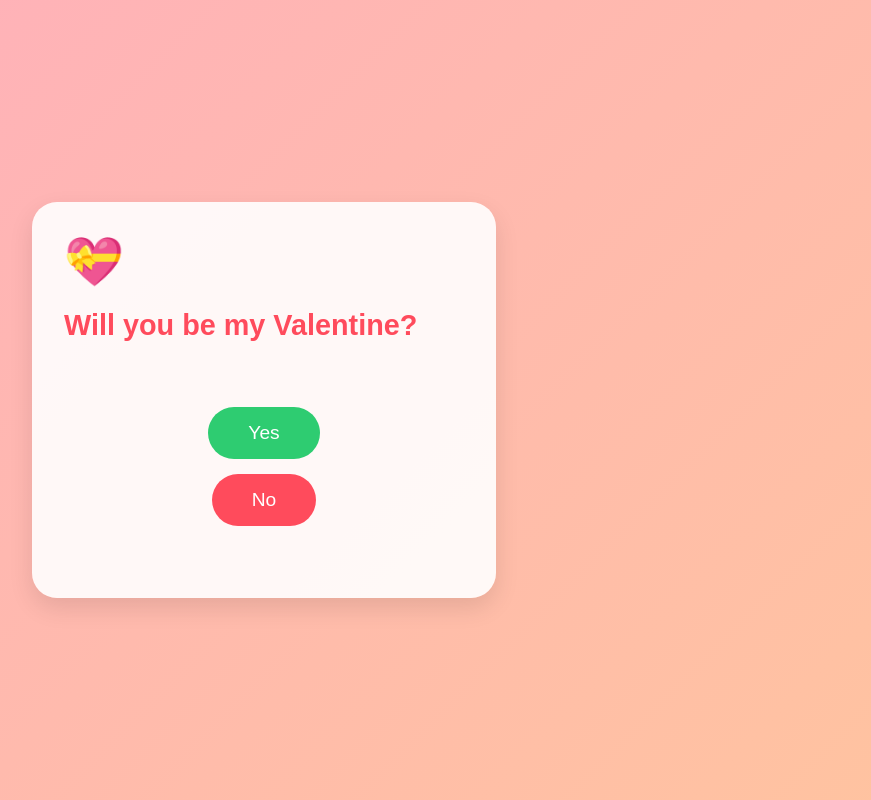
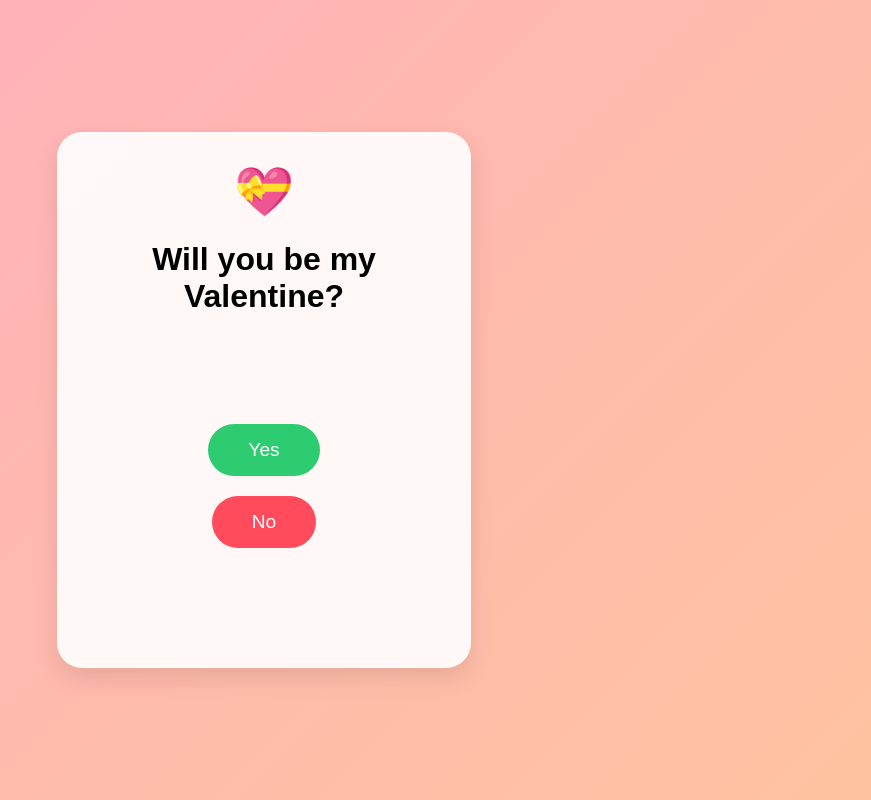
Before and after one commit to dopamaxx/tia-kopi, a plain HTML site: page index.html in a window 1280 px wide. Shown: the whole page, without its empty margins (376-1247 px from the left). Drawn offline with Linux system fonts and the light colour scheme.

Commit message:
index.html

```diff
--- a/index.html
+++ b/index.html
@@ -20,18 +20,8 @@
             min-height: 100vh;
             background: linear-gradient(135deg, var(--primary-pink), var(--deep-pink));
             font-family: 'Arial', sans-serif;
-            overflow: hidden; /* Prevents scrollbars when button moves */
+            overflow: hidden;
             touch-action: manipulation;
-        }
-
-        #balloon-container {
-            position: fixed;
-            top: 0;
-            left: 0;
-            width: 100%;
-            height: 100%;
-            pointer-events: none;
-            z-index: 1;
         }
 
         .container {
@@ -41,23 +31,18 @@
             box-shadow: 0 10px 25px rgba(0,0,0,0.1);
             z-index: 10;
             width: 85%;
-            max-width: 400px;
-            position: relative;
-        }
-
-        h1 {
-            color: var(--heart-red);
-            font-size: 1.8rem;
-            margin-bottom: 1.5rem;
+            max-width: 350px;
+            text-align: center;
         }
 
         .buttons {
             display: flex;
-            flex-direction: column; /* Stacked for mobile accessibility */
+            flex-direction: column;
+            align-items: center;
             justify-content: center;
-            align-items: center;
-            gap: 15px;
-            min-height: 200px;
+            gap: 20px;
+            margin-top: 20px;
+            min-height: 300px; /* Space for buttons to move */
         }
 
         #yesBtn {
@@ -68,9 +53,8 @@
             font-size: 1.2rem;
             border-radius: 50px;
             cursor: pointer;
-            transition: transform 0.2s;
-            z-index: 20;
-            width: auto;
+            z-index: 5; /* Lower than No button to prevent accidental clicks */
+            transition: all 0.2s ease;
         }
 
         #noBtn {
@@ -82,51 +66,29 @@
             border-radius: 50px;
             cursor: pointer;
             position: relative;
-            z-index: 15;
-            transition: all 0.2s ease;
+            z-index: 100; /* Always on top */
+            transition: transform 0.1s ease;
         }
 
-        /* Floating Balloon Animation */
-        .balloon {
-            position: absolute;
-            bottom: -100px;
-            animation: float up 7s infinite linear;
-            opacity: 0.8;
-        }
-
-        @keyframes up {
-            0% { transform: translateY(0) rotate(0deg); }
-            100% { transform: translateY(-120vh) rotate(20deg); }
-        }
-
-        #celebration {
-            display: none;
-        }
-
-        .heart-icon {
-            font-size: 3rem;
-            margin-bottom: 10px;
-            display: block;
-        }
+        #celebration { display: none; }
+        .heart-icon { font-size: 3rem; }
     </style>
 </head>
 <body>
 
-    <div id="balloon-container"></div>
-
-    <div class="container" id="main-card">
+    <div class="container">
         <div id="question-section">
             <span class="heart-icon">💝</span>
             <h1>Will you be my Valentine?</h1>
             <div class="buttons">
                 <button id="yesBtn" onclick="celebrate()">Yes</button>
-                <button id="noBtn" onmouseover="moveButton()" ontouchstart="moveButton()">No</button>
+                <button id="noBtn" onmouseover="moveButton()" ontouchstart="handleTouch(event)">No</button>
             </div>
         </div>
 
         <div id="celebration">
             <span class="heart-icon">💖</span>
-            <h1>I Knew You'd Say Yes!</h1>
+            <h1>Yay! Best decision!</h1>
             <p>I love you! 🥰</p>
         </div>
     </div>
@@ -134,38 +96,27 @@
     <script>
         let yesSize = 1.2;
 
-        function createBalloons() {
-            const container = document.getElementById('balloon-container');
-            const emojis = ['🎈', '❤️', '🌸', '✨'];
-            for (let i = 0; i < 15; i++) {
-                const b = document.createElement('div');
-                b.className = 'balloon';
-                b.textContent = emojis[Math.floor(Math.random() * emojis.length)];
-                b.style.left = Math.random() * 100 + 'vw';
-                b.style.fontSize = (Math.random() * 20 + 20) + 'px';
-                b.style.animationDelay = (Math.random() * 5) + 's';
-                container.appendChild(b);
-            }
+        function handleTouch(e) {
+            e.preventDefault(); // Prevents the actual "click" from happening
+            moveButton();
         }
 
         function moveButton() {
             const noBtn = document.getElementById('noBtn');
             const yesBtn = document.getElementById('yesBtn');
 
-            // Move the "No" button
-            // We use fixed positioning so it doesn't push other elements
             noBtn.style.position = 'fixed';
 
-            // Calculate safe boundaries (80% of screen to avoid corners)
-            const padding = 50;
+            // Calculate random position away from the center
+            const padding = 80;
             const x = Math.random() * (window.innerWidth - noBtn.offsetWidth - padding) + (padding/2);
             const y = Math.random() * (window.innerHeight - noBtn.offsetHeight - padding) + (padding/2);
 
             noBtn.style.left = x + 'px';
             noBtn.style.top = y + 'px';
 
-            // Increase "Yes" button size
-            yesSize += 0.4;
+            // Increase Yes button size
+            yesSize += 0.3;
             yesBtn.style.fontSize = yesSize + 'rem';
             yesBtn.style.padding = (yesSize * 10) + 'px ' + (yesSize * 30) + 'px';
         }
@@ -173,15 +124,7 @@
         function celebrate() {
             document.getElementById('question-section').style.display = 'none';
             document.getElementById('celebration').style.display = 'block';
-            document.body.style.background = "linear-gradient(135deg, #ff758c, #ff7eb3)";
-
-            // Burst of extra balloons
-            for(let i=0; i<3; i++) {
-                setTimeout(createBalloons, i * 500);
-            }
         }
-
-        window.onload = createBalloons;
     </script>
 </body>
 </html>
```
